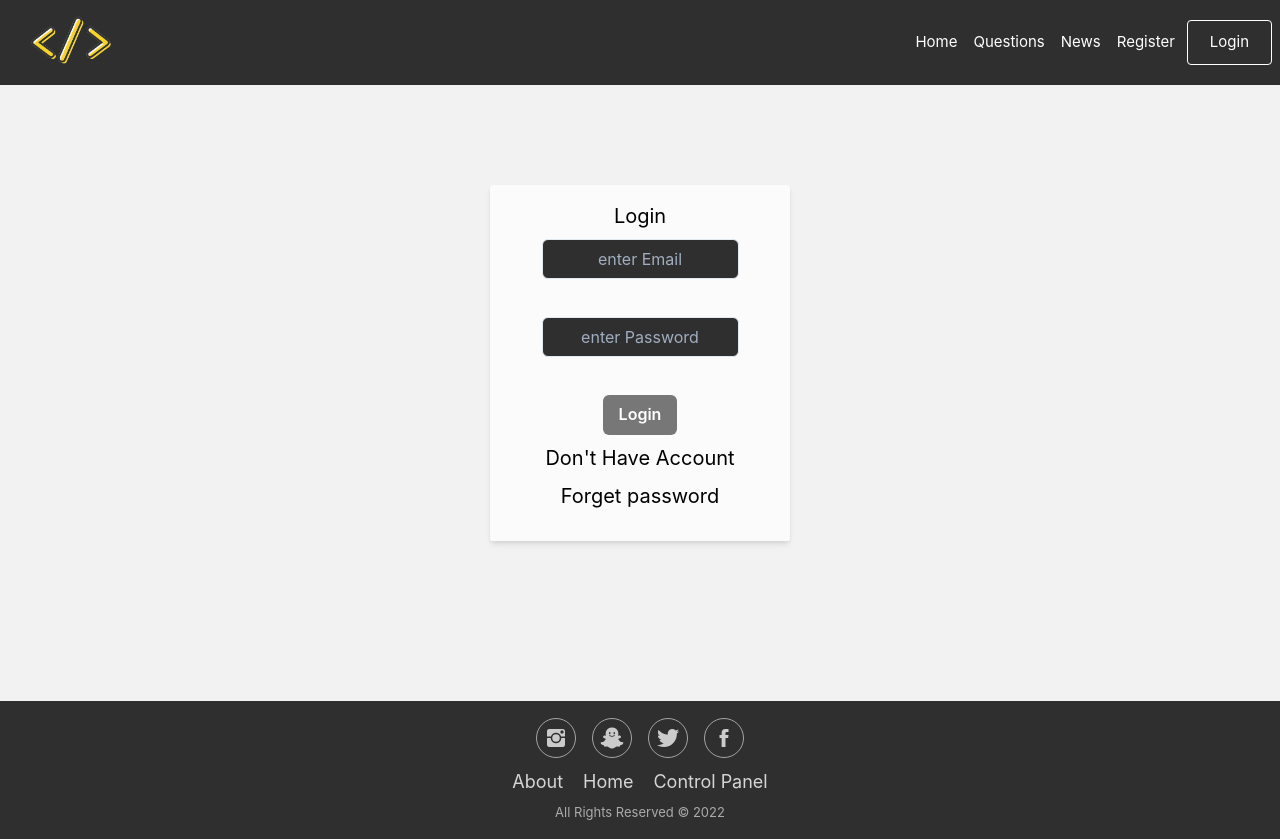
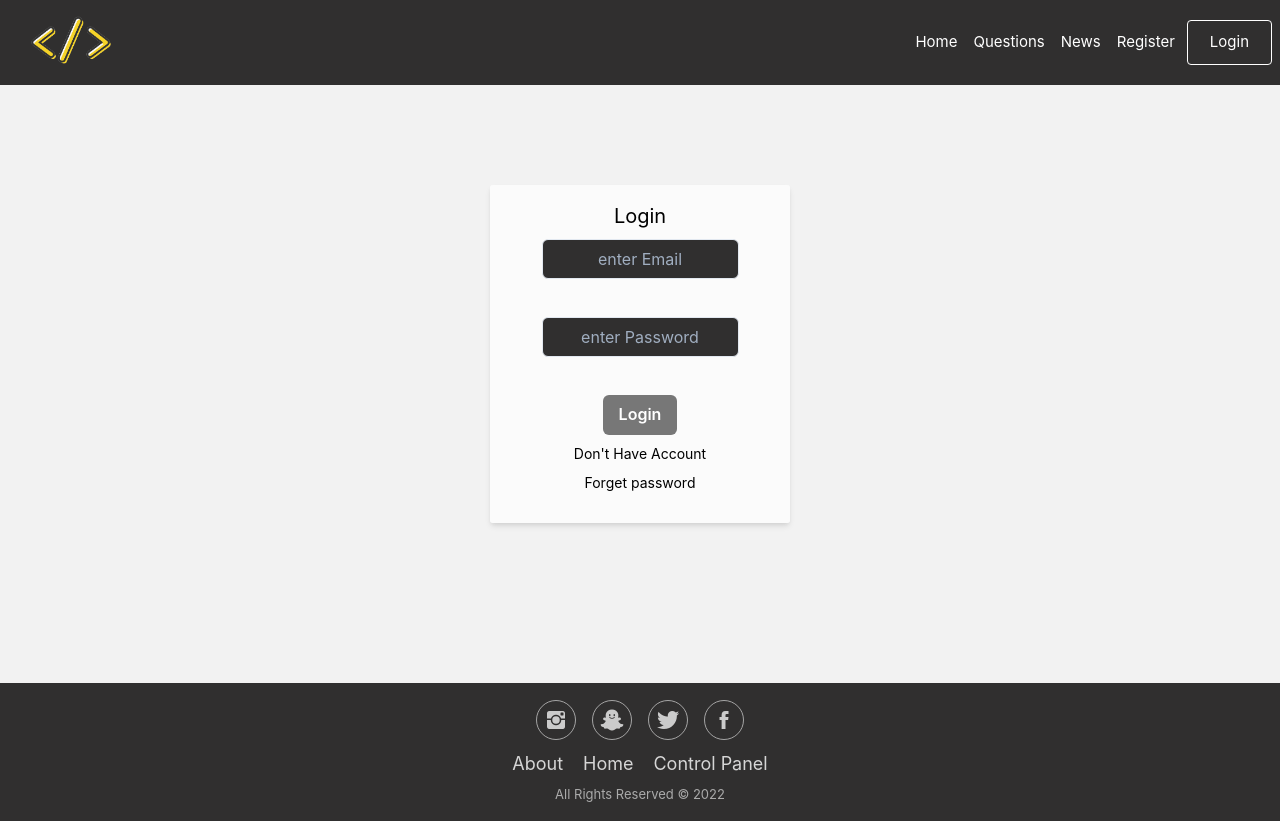
Before and after one commit to Sultan1901/pull-stack, a React (Create React App) app: page /login in a window 1280 px wide. Built offline with nearby package versions, Linux system fonts and the light colour scheme.

Commit message:
Final Update Done !

```diff
--- a/src/components/Login/index.js
+++ b/src/components/Login/index.js
@@ -123,9 +123,13 @@ const Login = () => {
                       >
                         Login
                       </Button>
-                      <Link onClick={re1}>Don't Have Account</Link>
+                      <Link fontSize={'14px'} onClick={re1}>
+                        Don't Have Account
+                      </Link>
 
-                      <Link onClick={re}>Forget password</Link>
+                      <Link fontSize={'14px'} onClick={re}>
+                        Forget password
+                      </Link>
                       <br />
                     </VStack>
                   </>
--- a/src/components/Posts/index.js
+++ b/src/components/Posts/index.js
@@ -301,11 +301,11 @@ const Posts = () => {
                       <Text as="strong" fontSize="12">
                         {e.commentId.length}
                       </Text>{' '}
-                      {console.log(e.like)}
+                      {/* {console.log(e.like)}
                       {console.log(
                         e.like.some(l => l.userId === state.Login.user._id)
-                      )}
-                      {!e.like.some(l => l.userId === state.Login.user._id) ? (
+                      )} */}
+                      {!e.like.some(l => l.userId === state.Login.user?._id ) ? (
                         <StarIcon
                           w="3"
                           cursor="pointer"
```
